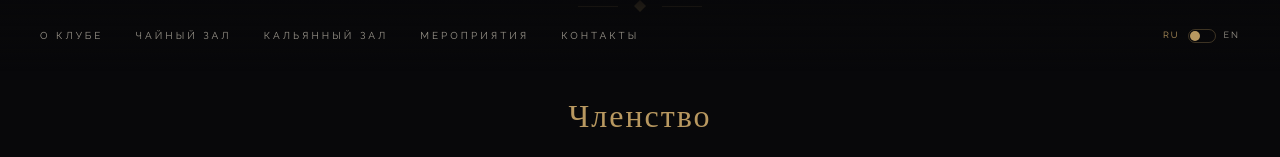
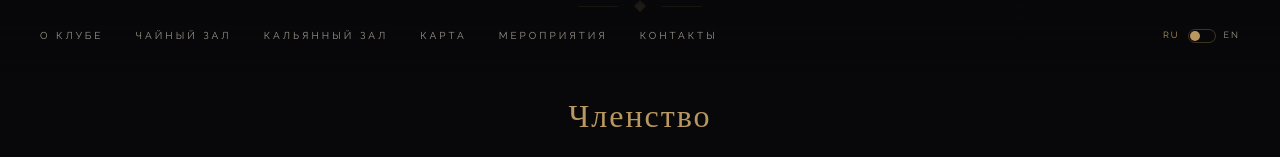
Before and after one commit to andrewsatorim/Kod-1847, a Next.js app: page /club in a window 1280 px wide. Shown: the top 157 px of the page. Built offline with nearby package versions, Linux system fonts and the light colour scheme.

Commit message:
feat: add MenuPreview between rooms and events, add Карта to nav

```diff
--- a/src/app/page.tsx
+++ b/src/app/page.tsx
@@ -4,6 +4,7 @@ import Header from "@/components/Header";
 import Hero from "@/components/Hero";
 import Philosophy from "@/components/Philosophy";
 import RoomPreviews from "@/components/RoomPreviews";
+import MenuPreview from "@/components/MenuPreview";
 import EventsPreview from "@/components/EventsPreview";
 import ReservationModal from "@/components/ReservationModal";
 
@@ -16,6 +17,7 @@ export default function Home() {
       <Hero onReserve={() => setModalOpen(true)} />
       <Philosophy />
       <RoomPreviews />
+      <MenuPreview />
       <EventsPreview />
       <ReservationModal open={modalOpen} onClose={() => setModalOpen(false)} />
     </>
--- a/src/components/Header.tsx
+++ b/src/components/Header.tsx
@@ -23,6 +23,7 @@ export default function Header() {
     { href: "/#about", labelRu: "\u041e \u043a\u043b\u0443\u0431\u0435", labelEn: "About" },
     { href: "/tea-room", labelRu: "\u0427\u0430\u0439\u043d\u044b\u0439 \u0437\u0430\u043b", labelEn: "Tea Room" },
     { href: "/hookah-room", labelRu: "\u041a\u0430\u043b\u044c\u044f\u043d\u043d\u044b\u0439 \u0437\u0430\u043b", labelEn: "Hookah Room" },
+    { href: "/menu", labelRu: "\u041a\u0430\u0440\u0442\u0430", labelEn: "Menu" },
     { href: "/events", labelRu: "\u041c\u0435\u0440\u043e\u043f\u0440\u0438\u044f\u0442\u0438\u044f", labelEn: "Events" },
     { href: "/#contacts", labelRu: "\u041a\u043e\u043d\u0442\u0430\u043a\u0442\u044b", labelEn: "Contact" },
   ];
```
